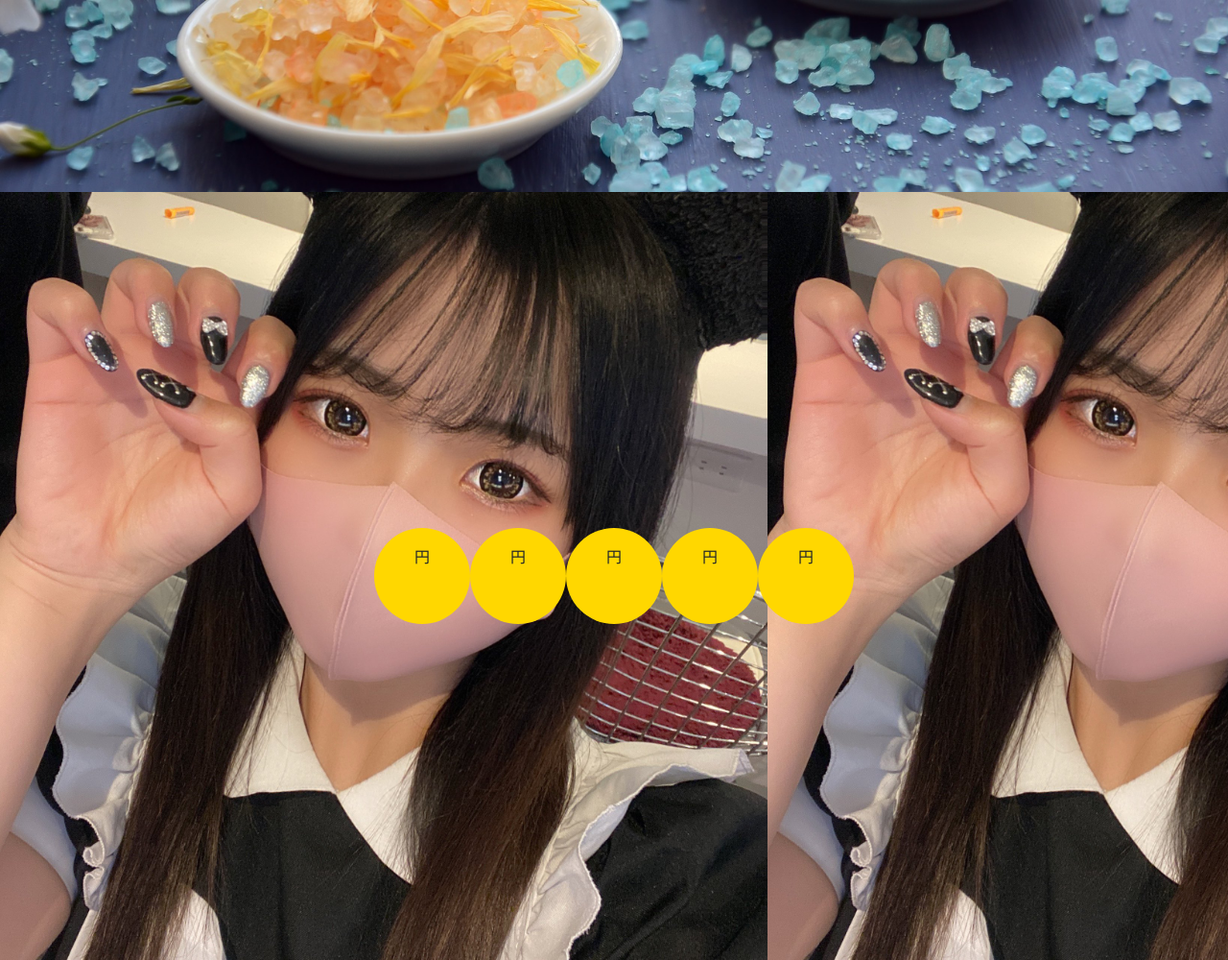
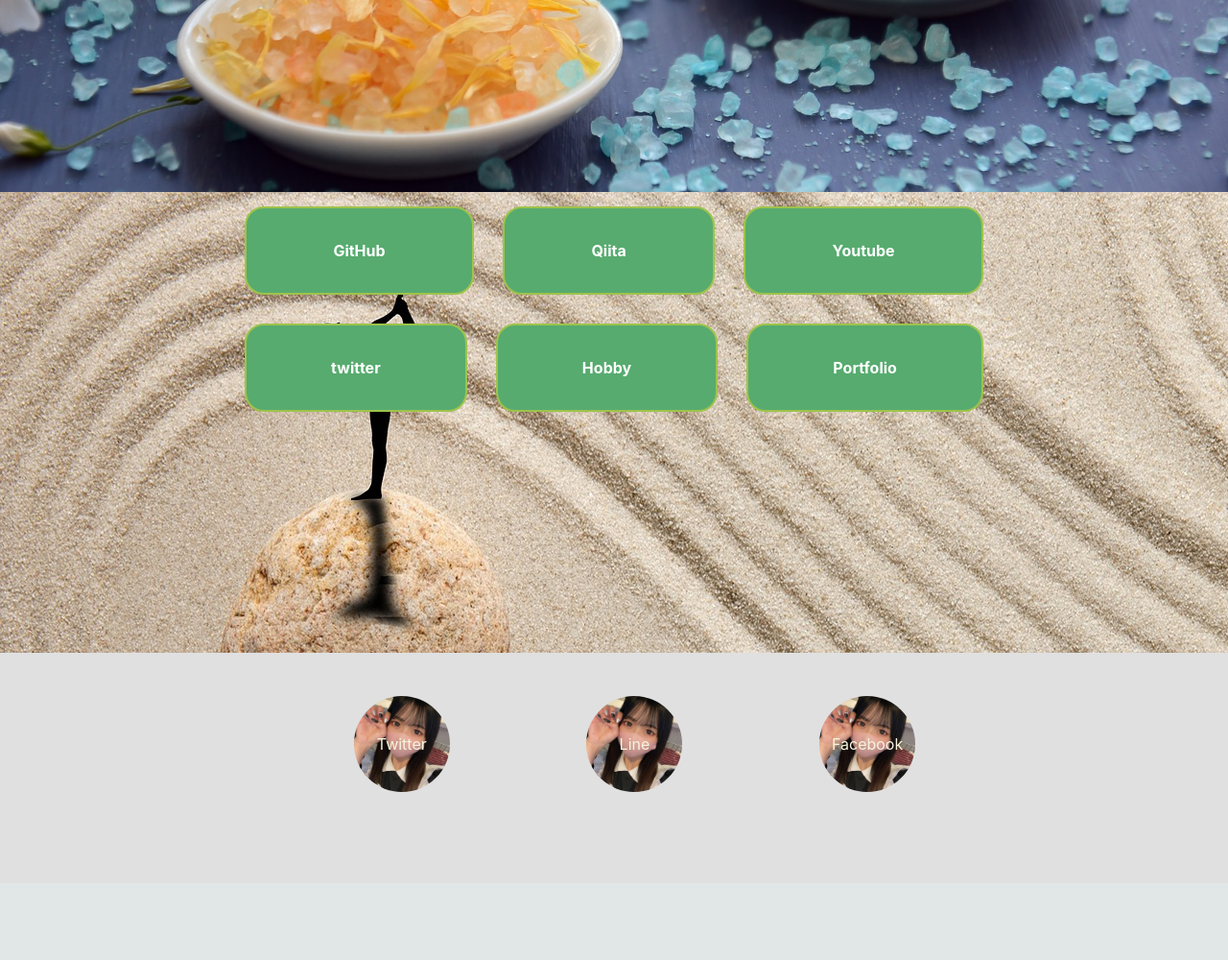
Before and after one commit to mituoka/personal_tree, a Django app: page / in a window 1280 px wide. Shown: the part 599-1599 px from the top of the page at 96% size. After the commit the page ends 1424 px from the top, so only its background shows below. Run offline with Django 3.2, Linux system fonts and the light colour scheme; some libraries are stand-ins or nearby versions.

Commit message:
各画面の繋ぎ込みとホーム画面作り込み

```diff
--- a/personal_tree/home_app/urls.py
+++ b/personal_tree/home_app/urls.py
@@ -1,6 +1,12 @@
 from django.urls import path
-from .views import home
+from .views import home,github,qiita,youtube,twitter,hobby,portfolio
 
 urlpatterns = [
-    path('', home.main_func, name="main"),
+    path('', home.main_func, name="home"),
+    path('github', github.main_func, name="github"),
+    path('qiita', qiita.main_func, name="qiita"),
+    path('youtube', youtube.main_func, name="youtube"),
+    path('twitter', twitter.main_func, name="twitter"),
+    path('hobby', hobby.main_func, name="hobby"),
+    path('portfolio', portfolio.main_func, name="portfolio"),
 ]
--- /dev/null
+++ b/personal_tree/static/css/base.css
@@ -0,0 +1,5 @@
+.footer_area{
+    height: 30vh;
+    background-color: #e0e0e0;
+    color: beige;
+}
--- a/personal_tree/static/css/home.css
+++ b/personal_tree/static/css/home.css
@@ -51,28 +51,106 @@
     margin: 7% 2% 0 auto;
 }
 
-.serect_item_area{
-    height:100vh;
-    display: flex;
-    justify-content: center;
-    align-items: center;
-    background-image: url('../image/EzJSVm1VkAc6HrD.jpeg');
-    /* background-image: url('../image/S__38502407.jpg'); */
-    background-size:contain;
+.content_area{
+    height:60vh;
+    /* background-image: url('../image/EzJSVm1VkAc6HrD.jpeg'); */
+    background-image: url('../image/zen-4925496_1920.jpeg');
+    background-size:between;
 
 }
 
-.box1{
-    width:100px;
-    height:100px;
-    background:gold;
-    border-radius:100%;
+.serect_item_area{
+    width: 80%;
+    margin: 0 auto;
+    max-width: 800px;
+    display: flex;
+    justify-content: space-between;
+    align-items: center;
+    flex-wrap: wrap;
+    text-align: center;
 }
 
-.botton_text{
-    height:60px;
+.btn-border {
+    display: inline-block;
+    border: 2px solid #9ec34b;
+    font-size: 16px;
+    color: #FFF;
+    background-color: #57ab6f;
+    text-decoration: none;
+    margin: 15px;
+    font-weight: bold;
+    padding: 32px 64px;
+    border-radius: 20px;
+    transition: .4s;
+    flex-grow: 3;
+  }
+
+.btn-border:hover {
+    background-color: #9ec34b;
+    border-color: #cbe585;
+    color: #FFF;
+}
+
+.footer_icon_area{
     display: flex;
-    flex-direction: column;
-    justify-content: center;
-    align-items: center;
+    list-style: none;
+    margin-inline-start: 0em;
+    margin-block-end: 0em;
+    width: 60%;
+    margin: 0 auto;
+    text-align: center;
+    padding-top: 3%;
 }
+
+
+.footer_icon_area li{
+    padding: 1% 5% 1% 10%;
+}
+
+.footer_icon_area li{
+    margin-right: auto;
+    display:inline-block;
+    justify-content: space-between;
+}
+
+.twitter_icon{
+    border-radius: 100%;
+    width: 100px;
+    height: 100px;
+    background-image: url(../image/EzJSVm1VkAc6HrD.jpeg);
+    background-size: cover;
+    display: -webkit-flex;
+    display: flex;
+    -webkit-align-items: center; /* 縦方向中央揃え（Safari用） */
+    align-items: center; /* 縦方向中央揃え */
+    -webkit-justify-content: center; /* 横方向中央揃え（Safari用） */
+    justify-content: center; /* 横方向中央揃え */
+}
+
+.line_icon{
+    border-radius: 100%;
+    width: 100px;
+    height: 100px;
+    background-image: url(../image/EzJSVm1VkAc6HrD.jpeg);
+    background-size: cover;
+    display: -webkit-flex;
+    display: flex;
+    -webkit-align-items: center; /* 縦方向中央揃え（Safari用） */
+    align-items: center; /* 縦方向中央揃え */
+    -webkit-justify-content: center; /* 横方向中央揃え（Safari用） */
+    justify-content: center; /* 横方向中央揃え */
+}
+
+.facebook__icon{
+    border-radius: 100%;
+    width: 100px;
+    height: 100px;
+    background-image: url(../image/EzJSVm1VkAc6HrD.jpeg);
+    background-size: cover;
+    display: -webkit-flex;
+    display: flex;
+    -webkit-align-items: center; /* 縦方向中央揃え（Safari用） */
+    align-items: center; /* 縦方向中央揃え */
+    -webkit-justify-content: center; /* 横方向中央揃え（Safari用） */
+    justify-content: center; /* 横方向中央揃え */
+}
--- a/personal_tree/templates/base.html
+++ b/personal_tree/templates/base.html
@@ -4,6 +4,7 @@
 <!doctype html>
 <meta charset="utf-8">
 <link rel="stylesheet" type="text/css" href="{% static 'css/home.css' %}">
+<link rel="stylesheet" type="text/css" href="{% static 'css/base.css' %}">
 <link rel="stylesheet" href="https://stackpath.bootstrapcdn.com/bootstrap/4.5.2/css/bootstrap.min.css" integrity="sha384-JcKb8q3iqJ61gNV9KGb8thSsNjpSL0n8PARn9HuZOnIxN0hoP+VmmDGMN5t9UJ0Z" crossorigin="anonymous">
   <head>
     <title>PERSONAL TREE</title>
@@ -19,11 +20,16 @@
             </ul>
         </header>
         {% endblock header %}
-
-
         {% block content %}
         {% endblock %}
         {% block footer %}
+        <footer class='footer_area'>
+            <ul class='footer_icon_area'>
+                <li><div class='twitter_icon'>Twitter</div></li>
+                <li><div class='line_icon'>Line</div></li>
+                <li><div class='facebook__icon'>Facebook</div></li>
+            </ul>
+        </footer>
         {% endblock footer %}
     </body>
 </html>
--- /dev/null
+++ b/personal_tree/templates/github.html
@@ -0,0 +1 @@
+<p>github</p>
--- a/personal_tree/templates/home.html
+++ b/personal_tree/templates/home.html
@@ -4,15 +4,6 @@
 
 {% block script %}
     <script src="{% static 'javascript/home.js' %}"></script>
-    <script type="text/javascript">
-        let app = new Vue({
-          el: "#vue-app",
-          delimiters: ['[[', ']]'],
-          data: {
-            Title_Name: 'PERSONAL TREE',
-          },
-        });
-    </script>
 {% endblock script %}
 
 {% block content %}
@@ -28,11 +19,14 @@
             </div>
         </div>
     </div>
-    <div class='serect_item_area'>
-        <div class="box1"><div class='botton_text'>円</div></div>
-        <div class="box1"><div class='botton_text'>円</div></div>
-        <div class="box1"><div class='botton_text'>円</div></div>
-        <div class="box1"><div class='botton_text'>円</div></div>
-        <div class="box1"><div class='botton_text'>円</div></div>
+    <div class='content_area'>
+        <div class='serect_item_area'>
+            <a href="{% url 'github' %}" class="btn-border">GitHub</a>
+            <a href="{% url 'qiita' %}" class="btn-border">Qiita</a>
+            <a href="{% url 'youtube' %}" class="btn-border">Youtube</a>
+            <a href="{% url 'twitter' %}" class="btn-border">twitter</a>
+            <a href="{% url 'hobby' %}" class="btn-border">Hobby</a>
+            <a href="{% url 'portfolio' %}" class="btn-border">Portfolio</a>
+        </div>
     </div>
 {% endblock content %}
--- /dev/null
+++ b/personal_tree/templates/portfolio.html
@@ -0,0 +1 @@
+<p>portforio</p>
--- /dev/null
+++ b/personal_tree/templates/twitter.html
@@ -0,0 +1 @@
+<p>twitter</p>
--- /dev/null
+++ b/personal_tree/templates/youtube.html
@@ -0,0 +1 @@
+<p>youtube</p>
```
Also changed, not shown: personal_tree/home_app/views/github.py (added, +9 -0 lines), personal_tree/home_app/views/hobby.py (added, +9 -0 lines), personal_tree/home_app/views/portfolio.py (added, +9 -0 lines), personal_tree/home_app/views/qiita.py (added, +9 -0 lines), personal_tree/home_app/views/twitter.py (added, +9 -0 lines), personal_tree/home_app/views/youtube.py (added, +9 -0 lines), personal_tree/templates/hobby.html (added, +11 -0 lines), personal_tree/templates/qiita.html (added, +11 -0 lines), personal_tree/static/image/zen-4925496_1920.jpeg (added). Lines whose indentation alone changed are shown as unchanged.
